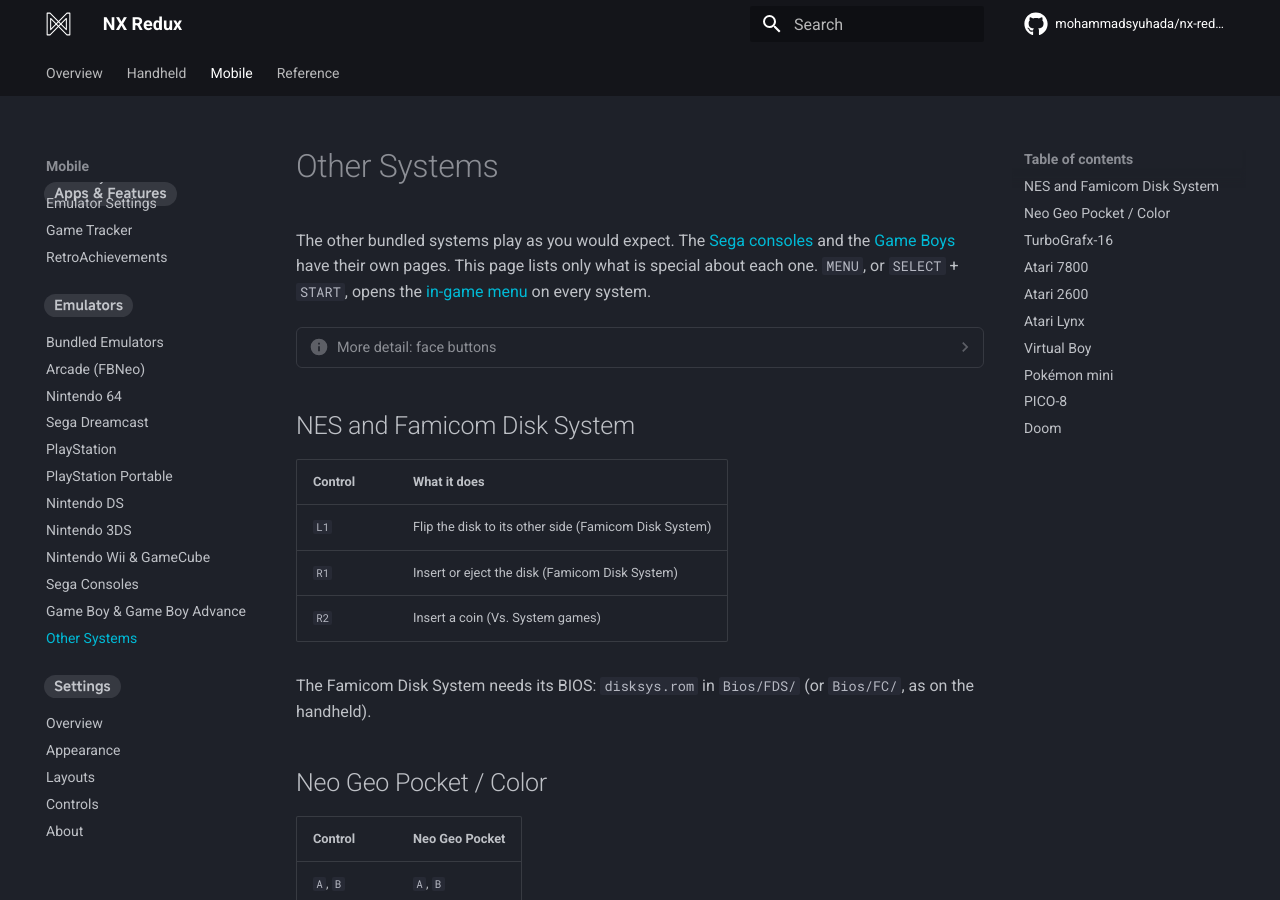
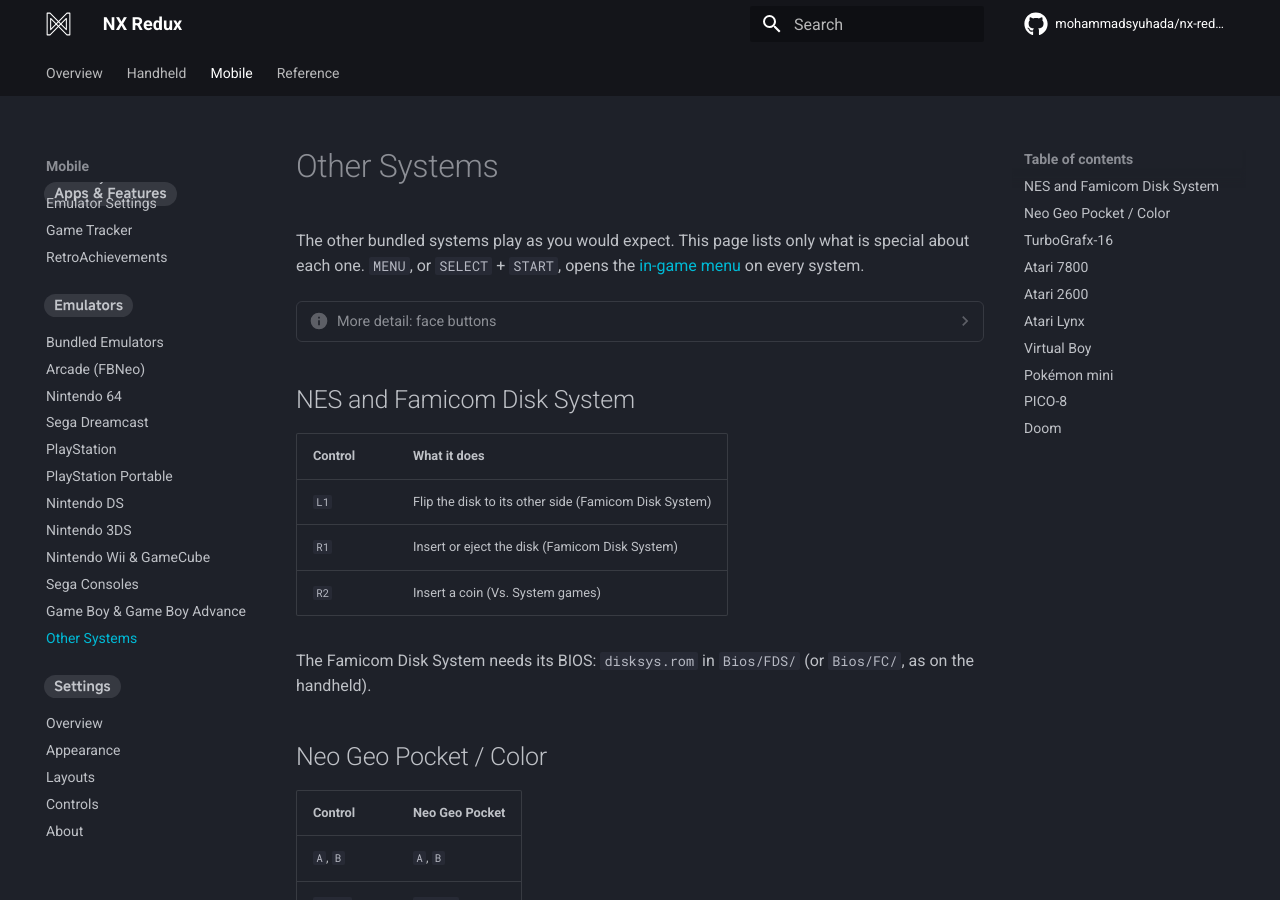
Before and after one commit to mohammadsyuhada/nx-redux-docs, an MkDocs documentation site: the page built from docs/mobile/emulators/other-systems.md, in a window 1280 px wide and 900 px high. Built offline with MkDocs 1.6.1 and Material for MkDocs 9.7.7, drawn with Linux system fonts in a browser that asks for light colours; comment, search, counter and statistics services are not loaded.

Commit message:
docs(mobile): drop the pointer to the Sega and Game Boy pages from Other Systems

```diff
--- a/docs/mobile/emulators/other-systems.md
+++ b/docs/mobile/emulators/other-systems.md
@@ -1,8 +1,6 @@
 # Other Systems
 
-The other bundled systems play as you would expect. The
-[Sega consoles](sega.md) and the [Game Boys](game-boy.md) have their own
-pages. This page lists only
+The other bundled systems play as you would expect. This page lists only
 what is special about each one. `MENU`, or `SELECT` + `START`, opens the
 [in-game menu](../in-game-menu.md) on every system.
 
```
